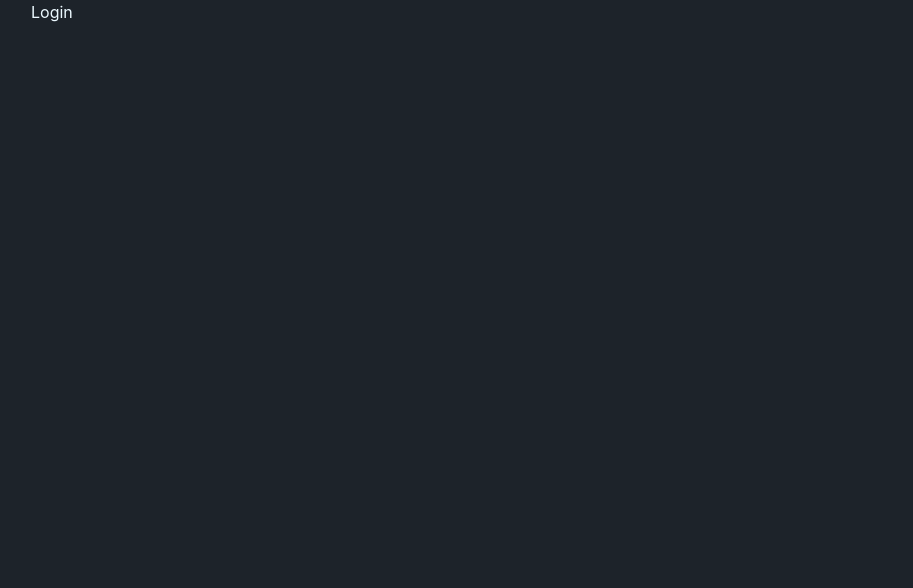
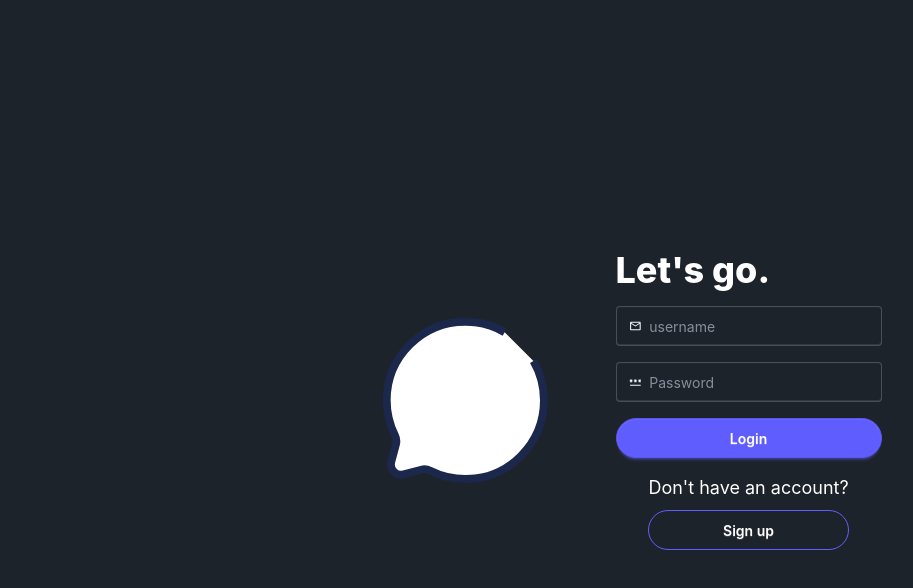
Before and after one commit to Sail3shp/Social-media, a React (Vite) app in the folder frontend/: page /login in a window 1280 px wide. Shown: the top 588 px of the page, without its empty margins (33-946 px from the left). Built offline with nearby package versions, Linux system fonts and the light colour scheme.

Commit message:
chore: login,signup and more ui templates added

```diff
--- /dev/null
+++ b/frontend/src/component/CreatePost.jsx
@@ -0,0 +1,7 @@
+const CreatePost = () => {
+  return (
+    <div>CreatePost</div>
+  )
+}
+
+export default CreatePost
--- /dev/null
+++ b/frontend/src/component/Sidebar.jsx
@@ -0,0 +1,75 @@
+import ChatSvg from "./Icon";
+
+import { MdHomeFilled } from "react-icons/md";
+import { IoNotifications } from "react-icons/io5";
+import { FaUser } from "react-icons/fa";
+import { Link } from "react-router";
+import { BiLogOut } from "react-icons/bi";
+
+const Sidebar = () => {
+	const data = {
+		fullName: "John Doe",
+		username: "johndoe",
+		profileImg: "/avatars/boy1.png",
+	};
+
+	return (
+		<div className='md:flex-[2_2_0] w-18 max-w-52'>
+			<div className='sticky top-0 left-0 h-screen flex flex-col border-r border-gray-700 w-20 md:w-full'>
+				<Link to='/' className='flex justify-center md:justify-start'>
+					<XSvg className='px-2 w-12 h-12 rounded-full fill-white hover:bg-stone-900' />
+				</Link>
+				<ul className='flex flex-col gap-3 mt-4'>
+					<li className='flex justify-center md:justify-start'>
+						<Link
+							to='/'
+							className='flex gap-3 items-center hover:bg-stone-900 transition-all rounded-full duration-300 py-2 pl-2 pr-4 max-w-fit cursor-pointer'
+						>
+							<MdHomeFilled className='w-8 h-8' />
+							<span className='text-lg hidden md:block'>Home</span>
+						</Link>
+					</li>
+					<li className='flex justify-center md:justify-start'>
+						<Link
+							to='/notifications'
+							className='flex gap-3 items-center hover:bg-stone-900 transition-all rounded-full duration-300 py-2 pl-2 pr-4 max-w-fit cursor-pointer'
+						>
+							<IoNotifications className='w-6 h-6' />
+							<span className='text-lg hidden md:block'>Notifications</span>
+						</Link>
+					</li>
+
+					<li className='flex justify-center md:justify-start'>
+						<Link
+							to={`/profile/${data?.username}`}
+							className='flex gap-3 items-center hover:bg-stone-900 transition-all rounded-full duration-300 py-2 pl-2 pr-4 max-w-fit cursor-pointer'
+						>
+							<FaUser className='w-6 h-6' />
+							<span className='text-lg hidden md:block'>Profile</span>
+						</Link>
+					</li>
+				</ul>
+				{data && (
+					<Link
+						to={`/profile/${data.username}`}
+						className='mt-auto mb-10 flex gap-2 items-start transition-all duration-300 hover:bg-[#181818] py-2 px-4 rounded-full'
+					>
+						<div className='avatar hidden md:inline-flex'>
+							<div className='w-8 rounded-full'>
+								<img src={data?.profileImg || "/avatar-placeholder.png"} />
+							</div>
+						</div>
+						<div className='flex justify-between flex-1'>
+							<div className='hidden md:block'>
+								<p className='text-white font-bold text-sm w-20 truncate'>{data?.fullName}</p>
+								<p className='text-slate-500 text-sm'>@{data?.username}</p>
+							</div>
+							<BiLogOut className='w-5 h-5 cursor-pointer' />
+						</div>
+					</Link>
+				)}
+			</div>
+		</div>
+	);
+};
+export default Sidebar;
--- a/frontend/src/pages/HomePage.jsx
+++ b/frontend/src/pages/HomePage.jsx
@@ -1,7 +1,45 @@
+import { useState } from "react";
+
+import Posts from "./Posts";
+import CreatePost from "../component/CreatePost";
+
 const HomePage = () => {
-  return (
-    <div>HomePage</div>
-  )
-}
+	const [feedType, setFeedType] = useState("forYou");
 
-export default HomePage
+	return (
+		<>
+			<div className='flex-[4_4_0] mr-auto border-r border-gray-700 min-h-screen'>
+				{/* Header */}
+				<div className='flex w-full border-b border-gray-700'>
+					<div
+						className={
+							"flex justify-center flex-1 p-3 hover:bg-secondary transition duration-300 cursor-pointer relative"
+						}
+						onClick={() => setFeedType("forYou")}
+					>
+						For you
+						{feedType === "forYou" && (
+							<div className='absolute bottom-0 w-10  h-1 rounded-full bg-primary'></div>
+						)}
+					</div>
+					<div
+						className='flex justify-center flex-1 p-3 hover:bg-secondary transition duration-300 cursor-pointer relative'
+						onClick={() => setFeedType("following")}
+					>
+						Following
+						{feedType === "following" && (
+							<div className='absolute bottom-0 w-10  h-1 rounded-full bg-primary'></div>
+						)}
+					</div>
+				</div>
+
+				{/*  CREATE POST INPUT */}
+				<CreatePost />
+
+				{/* POSTS */}
+				<Posts />
+			</div>
+		</>
+	);
+};
+export default HomePage;
--- a/frontend/src/pages/LoginPage.jsx
+++ b/frontend/src/pages/LoginPage.jsx
@@ -1,7 +1,71 @@
-const Login = () => {
-  return (
-    <div>Login</div>
-  )
-}
+import { useState } from "react";
+import { Link } from "react-router";
 
-export default Login
+import ChatSvg from "../component/Icon";
+
+import { MdOutlineMail } from "react-icons/md";
+import { MdPassword } from "react-icons/md";
+
+const LoginPage = () => {
+	const [formData, setFormData] = useState({
+		username: "",
+		password: "",
+	});
+
+	const handleSubmit = (e) => {
+		e.preventDefault();
+		console.log(formData);
+	};
+
+	const handleInputChange = (e) => {
+		setFormData({ ...formData, [e.target.name]: e.target.value });
+	};
+
+	const isError = false;
+
+	return (
+		<div className='max-w-7xl mx-auto flex h-screen'>
+			<div className='flex-1 hidden lg:flex items-center  justify-center'>
+				<ChatSvg className='lg:w-2/3 fill-white' />
+			</div>
+			<div className='flex-1 flex flex-col justify-center items-center'>
+				<form className='flex gap-4 flex-col' onSubmit={handleSubmit}>
+					<ChatSvg className='w-24 lg:hidden fill-white' />
+					<h1 className='text-4xl font-extrabold text-white'>{"Let's"} go.</h1>
+					<label className='input input-bordered rounded flex items-center gap-2'>
+						<MdOutlineMail />
+						<input
+							type='text'
+							className='grow'
+							placeholder='username'
+							name='username'
+							onChange={handleInputChange}
+							value={formData.username}
+						/>
+					</label>
+
+					<label className='input input-bordered rounded flex items-center gap-2'>
+						<MdPassword />
+						<input
+							type='password'
+							className='grow'
+							placeholder='Password'
+							name='password'
+							onChange={handleInputChange}
+							value={formData.password}
+						/>
+					</label>
+					<button className='btn rounded-full btn-primary text-white'>Login</button>
+					{isError && <p className='text-red-500'>Something went wrong</p>}
+				</form>
+				<div className='flex flex-col gap-2 mt-4'>
+					<p className='text-white text-lg'>{"Don't"} have an account?</p>
+					<Link to='/signup'>
+						<button className='btn rounded-full btn-primary text-white btn-outline w-full'>Sign up</button>
+					</Link>
+				</div>
+			</div>
+		</div>
+	);
+};
+export default LoginPage;
--- /dev/null
+++ b/frontend/src/pages/Posts.jsx
@@ -0,0 +1,7 @@
+const Posts = () => {
+  return (
+    <div>Posts</div>
+  )
+}
+
+export default Posts
```
